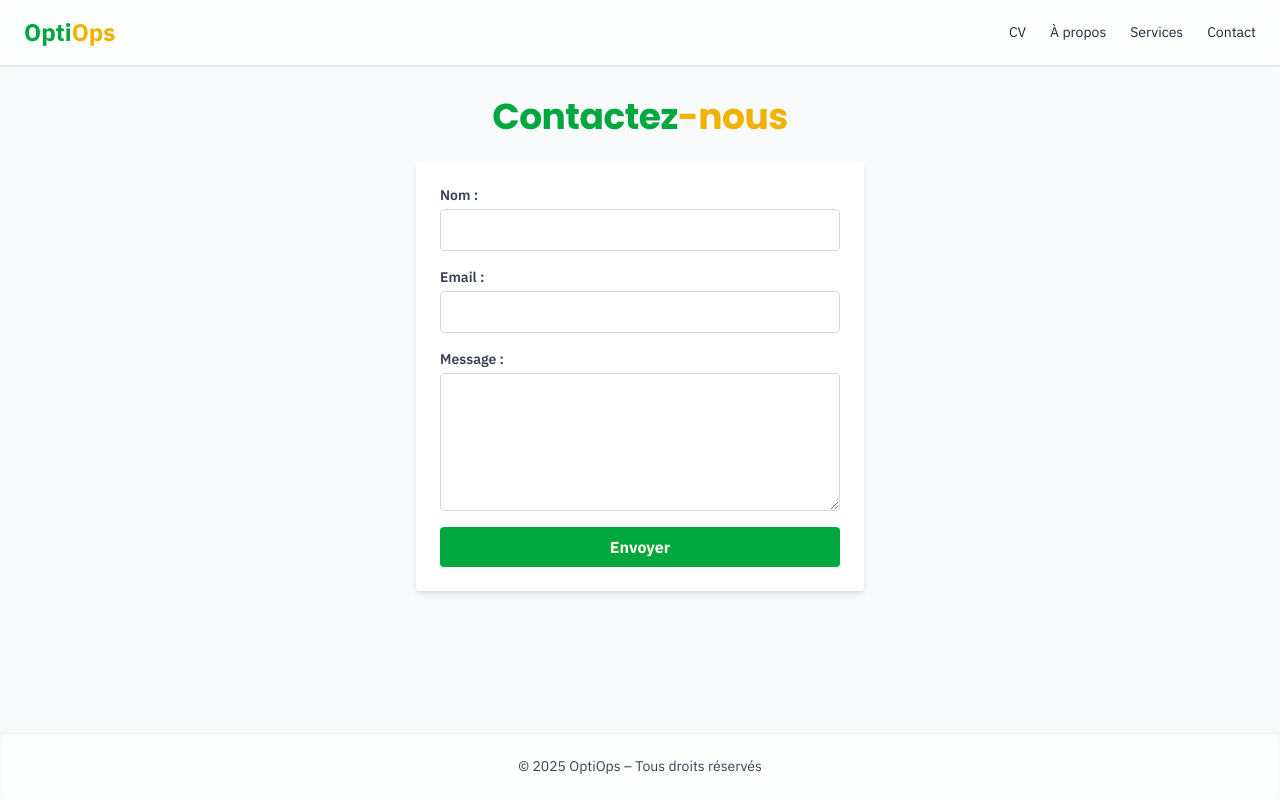
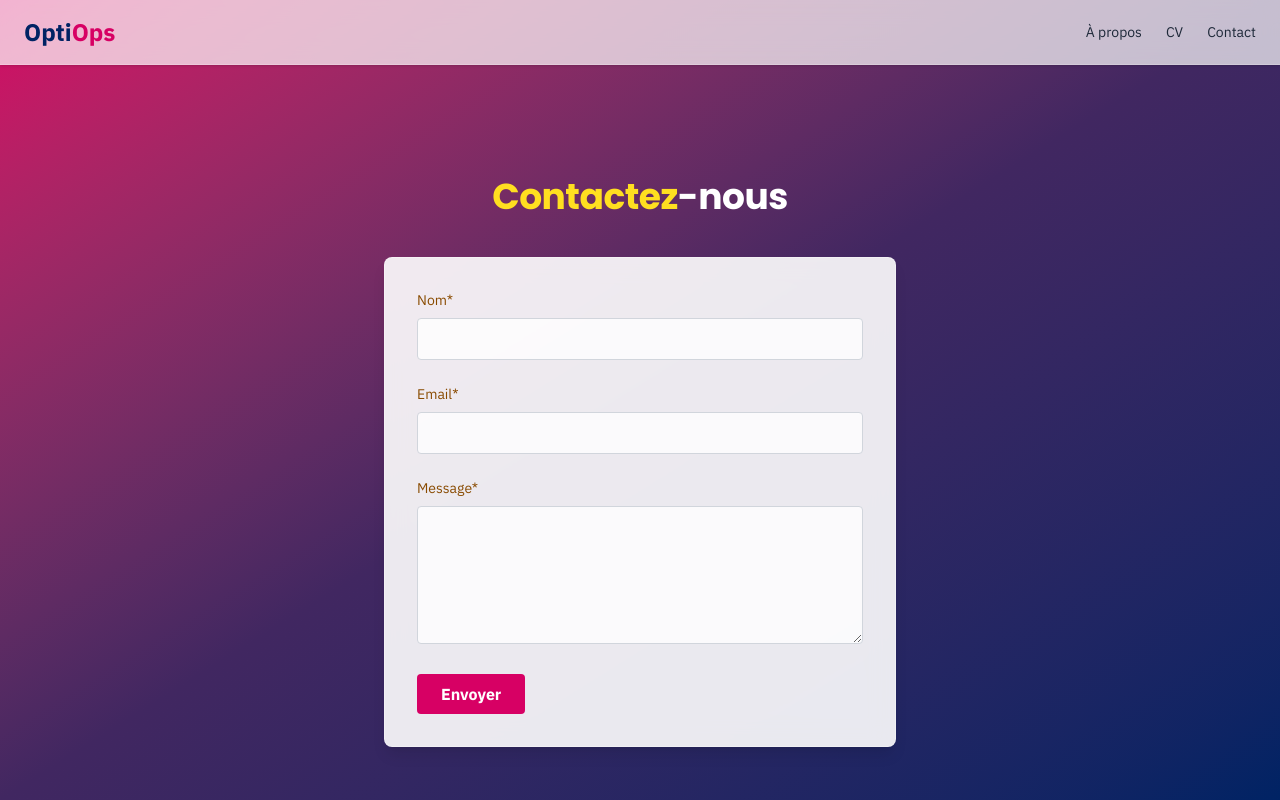
Before and after one commit to Mehdi92i/OptiOps, a Next.js app: page /contact in a window 1280 px wide. Shown: the top 800 px of the page. Built offline with nearby package versions, Linux system fonts and the light colour scheme.

Commit message:
add style about and form

```diff
--- a/src/app/about/page.js
+++ b/src/app/about/page.js
@@ -1,12 +1,23 @@
+'use client';
+
 export default function About() {
     return (
-        <>
-            <h1 className="text-2xl md:text-4xl font-bold mb-6">
-                <span className="text-green-600">À</span><span className="text-yellow-500"> propos</span>
-            </h1>
-            <p className="text-base md:text-lg text-center max-w-2xl text-yellow-700">
-                Chez OptiOps, nous combinons expertise en QA et Design System pour aider les entreprises à construire des produits fiables et durables.
-            </p>
-        </>
+        <div className="relative w-full min-h-screen">
+            {/* Arrière-plan dégradé sur toute la page */}
+            <div className="fixed inset-0 -z-10 bg-gradient-to-br from-[#D70064] via-[#412761] to-[#002364]" />
+
+            {/* Contenu principal flouté avec fond blanc semi-transparent */}
+            <div className="w-full max-w-3xl mx-auto px-6 py-12">
+                <div className="backdrop-blur-sm bg-white/80 border border-white/20 rounded-lg p-8 shadow-lg space-y-6">
+                    <h1 className="text-3xl md:text-4xl font-bold text-center">
+                        <span className="text-[#D70064]">À</span>
+                        <span className="text-[#FFD700]"> propos</span>
+                    </h1>
+                    <p className="text-base md:text-lg text-center text-gray-700">
+                        Chez <span className="font-bold text-[#D70064]">OptiOps</span>, nous combinons expertise en QA et Design System pour aider les entreprises à construire des produits fiables, accessibles et durables.
+                    </p>
+                </div>
+            </div>
+        </div>
     );
 }
--- a/src/app/contact/page.js
+++ b/src/app/contact/page.js
@@ -1,55 +1,22 @@
+'use client';
+
+import ContactForm from '@/components/contact/ContactForm';
+
 export default function Contact() {
     return (
-        <>
-            <h1 className="text-2xl md:text-4xl font-bold mb-6">
-                <span className="text-green-600">Contactez</span><span className="text-yellow-500">-nous</span>
-            </h1>
 
-            <form
-                action="https://formspree.io/f/TON_ID_FORMSPREE"
-                method="POST"
-                className="flex flex-col space-y-4 w-full max-w-md bg-white p-6 rounded shadow-md"
-            >
-                <div className="flex flex-col">
-                    <label htmlFor="name" className="text-sm font-semibold mb-1 text-gray-700">Nom :</label>
-                    <input
-                        type="text"
-                        id="name"
-                        name="name"
-                        required
-                        className="border border-gray-300 p-2 rounded focus:outline-none focus:ring-2 focus:ring-green-500"
-                    />
+        <div className="relative w-full min-h-screen">
+            {/* Arrière-plan CV-style */}
+            <div className="fixed inset-0 -z-10 bg-gradient-to-br from-[#D70064] via-[#412761] to-[#002364]" />
+
+            <div className="w-full max-w-screen-xl mx-auto px-6 lg:px-12 py-20">
+                <h1 className="text-3xl md:text-4xl font-bold text-center text-white mb-10">
+                    <span className="text-yellow-300">Contactez</span><span className="text-white">-nous</span>
+                </h1>
+                <div className="flex justify-center">
+                    <ContactForm />
                 </div>
-
-                <div className="flex flex-col">
-                    <label htmlFor="email" className="text-sm font-semibold mb-1 text-gray-700">Email :</label>
-                    <input
-                        type="email"
-                        id="email"
-                        name="email"
-                        required
-                        className="border border-gray-300 p-2 rounded focus:outline-none focus:ring-2 focus:ring-green-500"
-                    />
-                </div>
-
-                <div className="flex flex-col">
-                    <label htmlFor="message" className="text-sm font-semibold mb-1 text-gray-700">Message :</label>
-                    <textarea
-                        id="message"
-                        name="message"
-                        rows="5"
-                        required
-                        className="border border-gray-300 p-2 rounded focus:outline-none focus:ring-2 focus:ring-green-500"
-                    />
-                </div>
-
-                <button
-                    type="submit"
-                    className="bg-green-600 text-yellow-50 font-bold py-2 px-4 rounded hover:bg-green-700 transition"
-                >
-                    Envoyer
-                </button>
-            </form>
-        </>
+            </div>
+        </div>
     );
 }
--- a/src/app/layout.js
+++ b/src/app/layout.js
@@ -3,7 +3,7 @@ import Header from '@/components/Header';
 import Footer from '@/components/Footer'; // ➔ on importe ton Footer
 
 export const metadata = {
-    title: 'OptiOps - QA & Design System Experts',
+    title: 'OptiOps- Tassi Mehdi - Expert QA',
     description: 'Optimisez votre qualité logicielle et structurez vos Design Systems avec OptiOps.',
 };
 
--- a/src/app/page.js
+++ b/src/app/page.js
@@ -4,11 +4,11 @@ export default function Home() {
             <h1 className="text-2xl md:text-4xl font-bold mb-6">
                 Bienvenue chez{' '}
                 <span>
-          <span className="text-green-600">Opti</span>
-          <span className="text-yellow-500">Ops</span>
-        </span>
+                    <span className="text-[#002364]">Opti</span>
+                    <span className="text-[#D70064]">Ops</span>
+                </span>
             </h1>
-            <p className="text-base md:text-lg text-center max-w-md text-yellow-700">
+            <p className="text-base md:text-lg text-center max-w-md text-[#412761]">
                 Experts en optimisation QA pour vos projets numériques.
             </p>
         </>
--- a/src/app/services/page.js
+++ /dev/null
@@ -1,14 +0,0 @@
-export default function Services() {
-    return (
-        <>
-            <h1 className="text-2xl md:text-4xl font-bold mb-6">
-                <span className="text-green-600">Nos</span><span className="text-yellow-500"> services</span>
-            </h1>
-            <ul className="text-base md:text-lg list-disc list-inside text-yellow-700 max-w-md space-y-2">
-                <li>Stratégie et organisation QA sur mesure</li>
-                <li>Automatisation de tests (E2E, API, Performance)</li>
-                <li>Création et évolution de Design Systems</li>
-            </ul>
-        </>
-    );
-}
--- a/src/components/Header.jsx
+++ b/src/components/Header.jsx
@@ -5,13 +5,12 @@ export default function Header() {
         <header className="sticky top-0 z-50 backdrop-blur-md bg-white/70 border-b border-white/20 shadow-sm">
             <nav className="max-w-screen-xl mx-auto flex justify-between items-center px-6 py-4">
                 <Link href="/" className="text-2xl font-bold">
-                    <span className="text-green-600">Opti</span>
-                    <span className="text-yellow-500">Ops</span>
+                    <span className="text-[#002364]">Opti</span>
+                    <span className="text-[#D70064]">Ops</span>
                 </Link>
                 <div className="space-x-6 text-sm font-medium">
+                    <Link href="/about" className="text-gray-800 hover:text-green-600 transition-colors duration-150">À propos</Link>
                     <Link href="/cv" className="text-gray-800 hover:text-green-600 transition-colors duration-150">CV</Link>
-                    <Link href="/about" className="text-gray-800 hover:text-green-600 transition-colors duration-150">À propos</Link>
-                    <Link href="/services" className="text-gray-800 hover:text-green-600 transition-colors duration-150">Services</Link>
                     <Link href="/contact" className="text-gray-800 hover:text-green-600 transition-colors duration-150">Contact</Link>
                 </div>
             </nav>
--- /dev/null
+++ b/src/components/contact/ContactForm.jsx
@@ -0,0 +1,49 @@
+export default function ContactForm() {
+    return (
+        <form
+            action="https://formspree.io/f/TON_ID_FORMSPREE"
+            method="POST"
+            className="w-full max-w-lg bg-white/90 backdrop-blur-md border border-white/30 shadow-lg rounded-lg p-8 space-y-6"
+        >
+            <div className="space-y-2">
+                <label htmlFor="name" className="block text-sm font-medium text-yellow-800">Nom*</label>
+                <input
+                    type="text"
+                    id="name"
+                    name="name"
+                    required
+                    className="w-full rounded px-4 py-2 bg-white/80 text-gray-800 border border-gray-300 focus:outline-none focus:ring-2 focus:ring-pink-500"
+                />
+            </div>
+
+            <div className="space-y-2">
+                <label htmlFor="email" className="block text-sm font-medium text-yellow-800">Email* </label>
+                <input
+                    type="email"
+                    id="email"
+                    name="email"
+                    required
+                    className="w-full rounded px-4 py-2 bg-white/80 text-gray-800 border border-gray-300 focus:outline-none focus:ring-2 focus:ring-pink-500"
+                />
+            </div>
+
+            <div className="space-y-2">
+                <label htmlFor="message" className="block text-sm font-medium text-yellow-800">Message*</label>
+                <textarea
+                    id="message"
+                    name="message"
+                    rows="5"
+                    required
+                    className="w-full rounded px-4 py-2 bg-white/80 text-gray-800 border border-gray-300 focus:outline-none focus:ring-2 focus:ring-pink-500"
+                />
+            </div>
+
+            <button
+                type="submit"
+                className="bg-[#D70064] hover:bg-[#c10058] text-white font-bold py-2 px-6 rounded transition"
+            >
+                Envoyer
+            </button>
+        </form>
+    );
+}
```
